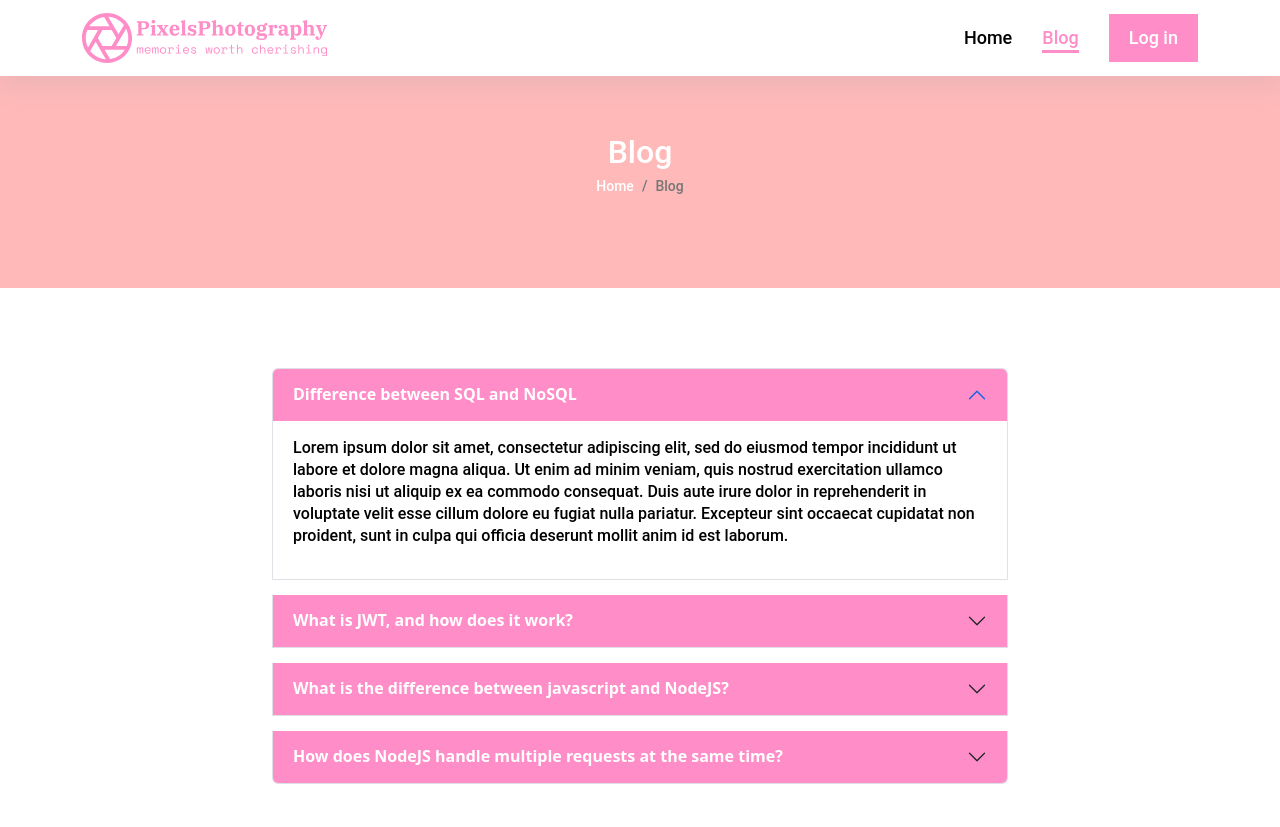
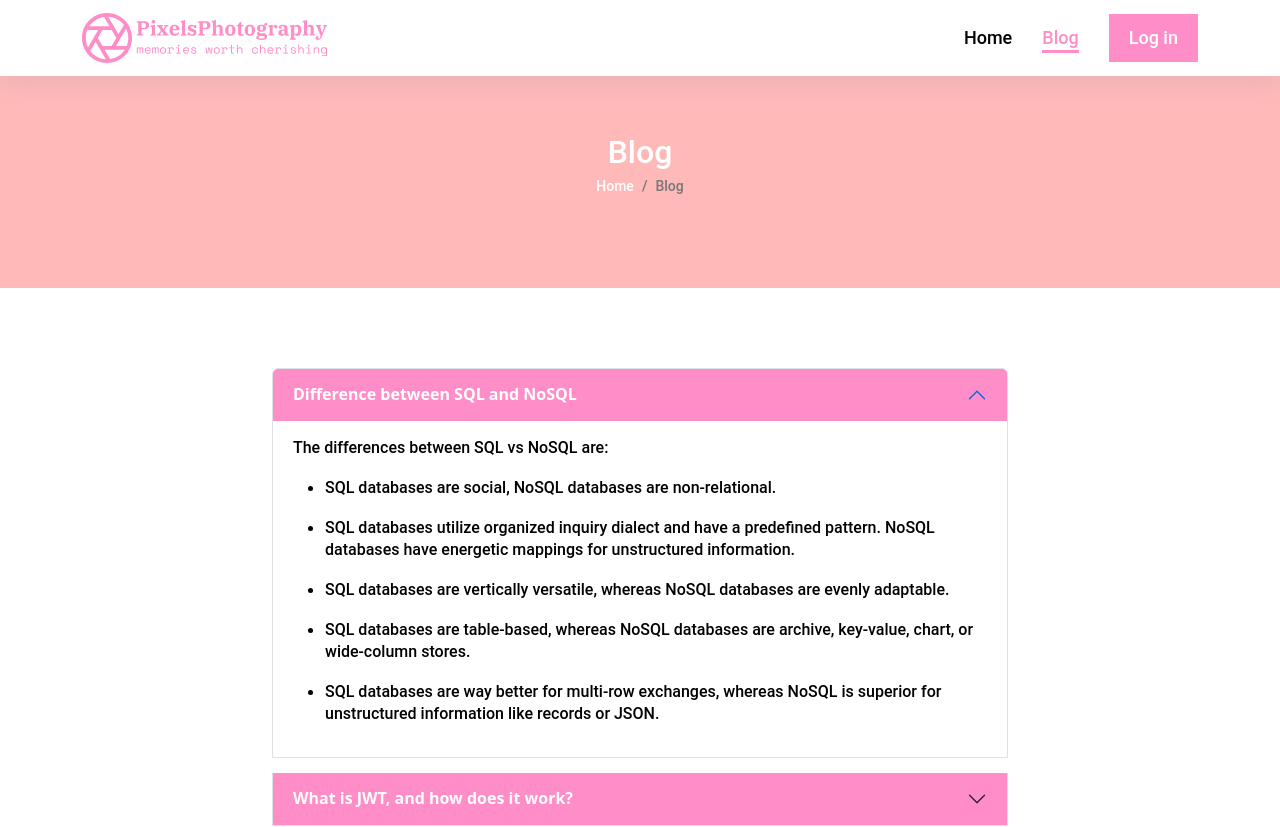
Before and after one commit to mirzanahid/pixel-photgraphy-client, a React (Create React App) app: page /blog in a window 1280 px wide. Shown: the top 827 px of the page. Built offline with nearby package versions, Linux system fonts and the light colour scheme; no server answers; a web font is replaced by a local one.

Commit message:
blog questions ans added

```diff
--- a/package.json
+++ b/package.json
@@ -15,6 +15,7 @@
     "react-photo-view": "^1.2.2",
     "react-router-dom": "^6.4.3",
     "react-scripts": "5.0.1",
+    "react-toastify": "^9.1.1",
     "web-vitals": "^2.1.4"
   },
   "scripts": {
--- a/src/layout/Main/Main.js
+++ b/src/layout/Main/Main.js
@@ -1,4 +1,5 @@
 import React from 'react';
+import { ToastContainer } from 'react-toastify';
 import { Outlet } from 'react-router-dom';
 import Footer from '../../pages/shared/Footer/Footer';
 import Header from '../../pages/shared/Header/Header';
@@ -8,6 +9,7 @@ const Main = () => {
         <div>
             <Header></Header>
             <Outlet></Outlet>
+            <ToastContainer></ToastContainer>
             <Footer></Footer>
         </div>
     );
--- a/src/pages/Blog/Blog.js
+++ b/src/pages/Blog/Blog.js
@@ -26,56 +26,54 @@ const Blog = () => {
                                 <Accordion.Item eventKey="0">
                                     <Accordion.Header>Difference between SQL and NoSQL</Accordion.Header>
                                     <Accordion.Body>
+                                        <p>The differences between SQL vs NoSQL are:</p>
                                         <p>
-                                            Lorem ipsum dolor sit amet, consectetur adipiscing elit, sed do
-                                            eiusmod tempor incididunt ut labore et dolore magna aliqua. Ut enim ad
-                                            minim veniam, quis nostrud exercitation ullamco laboris nisi ut
-                                            aliquip ex ea commodo consequat. Duis aute irure dolor in
-                                            reprehenderit in voluptate velit esse cillum dolore eu fugiat nulla
-                                            pariatur. Excepteur sint occaecat cupidatat non proident, sunt in
-                                            culpa qui officia deserunt mollit anim id est laborum.
+
                                         </p>
+                                        <ul>
+                                            <li><p>SQL databases are social, NoSQL databases are non-relational.</p></li>
+                                            <li><p>SQL databases utilize organized inquiry dialect and have a predefined pattern. NoSQL databases have energetic mappings for unstructured information.</p></li>
+                                            <li><p>SQL databases are vertically versatile, whereas NoSQL databases are evenly adaptable.</p></li>
+                                            <li><p>SQL databases are table-based, whereas NoSQL databases are archive, key-value, chart, or wide-column stores.</p></li>
+                                            <li><p>SQL databases are way better for multi-row exchanges, whereas NoSQL is superior for unstructured information like records or JSON.</p></li>
+                                        </ul>
                                     </Accordion.Body>
                                 </Accordion.Item>
                                 <Accordion.Item eventKey="1">
                                     <Accordion.Header>What is JWT, and how does it work?</Accordion.Header>
                                     <Accordion.Body>
                                         <p>
-                                            Lorem ipsum dolor sit amet, consectetur adipiscing elit, sed do
-                                            eiusmod tempor incididunt ut labore et dolore magna aliqua. Ut enim ad
-                                            minim veniam, quis nostrud exercitation ullamco laboris nisi ut
-                                            aliquip ex ea commodo consequat. Duis aute irure dolor in
-                                            reprehenderit in voluptate velit esse cillum dolore eu fugiat nulla
-                                            pariatur. Excepteur sint occaecat cupidatat non proident, sunt in
-                                            culpa qui officia deserunt mollit anim id est laborum.
+                                            JWT, or JSON Web Token, is an open standard utilized to share security data between two parties — a client and a server. Each JWT contains encoded JSON objects, counting a set of claims. JWTs are marked employing a cryptographic calculation to guarantee that the claims cannot be changed after the token is issued.
                                         </p>
+                                        <p>JWTs can be broken down into three parts: header, payload, and signature. Each portion is isolated from the other by dab (.), and will take after the underneath structure: Header.Payload.Signature. The data contained within the header depicts the calculation utilized to produce the signature. All the claims inside JWT confirmation are put away in this part. Claims are utilized to supply confirmation to the party getting the token. For case, a server can set a claim saying 'isAdmin: true' and issue it to an regulatory client upon effectively logging into the application. The admin client can presently send this token in each resulting ask he/she sends to the server to demonstrate their character. The signature portion of a JWT is determined from the header and payload areas.</p>
                                     </Accordion.Body>
                                 </Accordion.Item>
                                 <Accordion.Item eventKey="2">
                                     <Accordion.Header>What is the difference between javascript and NodeJS?</Accordion.Header>
                                     <Accordion.Body>
                                         <p>
-                                            Lorem ipsum dolor sit amet, consectetur adipiscing elit, sed do
-                                            eiusmod tempor incididunt ut labore et dolore magna aliqua. Ut enim ad
-                                            minim veniam, quis nostrud exercitation ullamco laboris nisi ut
-                                            aliquip ex ea commodo consequat. Duis aute irure dolor in
-                                            reprehenderit in voluptate velit esse cillum dolore eu fugiat nulla
-                                            pariatur. Excepteur sint occaecat cupidatat non proident, sunt in
-                                            culpa qui officia deserunt mollit anim id est laborum.
+                                            Differences Between Node.js and JavaScript:
                                         </p>
+                                        <ul>
+                                            <li><p>JavaScript may be a client-side scripting dialect that's lightweight, cross-platform, and deciphered. Both Java and HTML incorporate it. Node.js, on the other hand, could be a V8-based server-side programming dialect.</p></li>
+                                            <li><p>JavaScript may be a basic programming dialect that can be utilized with any browser that has the JavaScript Motor introduced. Node.js, on the other hand, is an translator or execution environment for the JavaScript programming dialect.</p></li>
+                                            <li><p>Any motor may run JavaScript. As a result, composing JavaScript is unimaginably simple, and any working environment is comparative to a total browser. Node.js, on the other hand, as it were empowers the V8 motor.</p></li>
+                                            <li><p>A particular non-blocking operation is required to get to any working framework. There are many fundamental objects in JavaScript, but they are completely OS-specific.</p></li>
+                                            <li><p>The basic benefits of JavaScript incorporate a wide choice of interfacing and intuitive and fair the correct sum of server contact and coordinate guest input.
+                                                <br /><br />
+                                                Node.js, on the other hand, offers hub bundle administration with over 500 modules and the capacity to handle numerous demands at the same time. It too offers the special capacity to empower microservice engineering and the Web of Things. Indeed when comparing hub js vs. respond js, hub js continuously wins.</p></li>
+
+                                        </ul>
                                     </Accordion.Body>
                                 </Accordion.Item>
                                 <Accordion.Item eventKey="3">
                                     <Accordion.Header>How does NodeJS handle multiple requests at the same time?</Accordion.Header>
                                     <Accordion.Body>
                                         <p>
-                                            Lorem ipsum dolor sit amet, consectetur adipiscing elit, sed do
-                                            eiusmod tempor incididunt ut labore et dolore magna aliqua. Ut enim ad
-                                            minim veniam, quis nostrud exercitation ullamco laboris nisi ut
-                                            aliquip ex ea commodo consequat. Duis aute irure dolor in
-                                            reprehenderit in voluptate velit esse cillum dolore eu fugiat nulla
-                                            pariatur. Excepteur sint occaecat cupidatat non proident, sunt in
-                                            culpa qui officia deserunt mollit anim id est laborum.
+                                            NodeJS receives multiple client requests and places them into EventQueue. NodeJS is built with the concept of event-driven architecture. NodeJS has its own EventLoop which is an infinite loop that receives requests and processes them. EventLoop is the listener for the EventQueue.
+                                        </p>
+                                        <p>
+                                            On the off chance that NodeJS can handle the ask without I/O blocking at that point the occasion circle would itself prepare the ask and sends the reaction back to the client by itself. But, it is conceivable to handle numerous demands parallelly utilizing the NodeJS cluster module or worker_threads module.
                                         </p>
                                     </Accordion.Body>
                                 </Accordion.Item>
--- a/src/pages/shared/Signup/Signup.js
+++ b/src/pages/shared/Signup/Signup.js
@@ -14,7 +14,7 @@ const auth = getAuth(app)
 // google provider
 const provider = new GoogleAuthProvider();
 const Signup = () => {
-    const { createUser, updateUserProfile, user } = useContext(AuthContext);
+    const { createUser, updateUserProfile, user, logout } = useContext(AuthContext);
     const navigate = useNavigate();
 
     const [error, setError] = useState()
@@ -50,7 +50,8 @@ const Signup = () => {
         // create new user using email and password
         createUser(email, password)
             .then(result => {
-                navigate('/')
+                logout()
+                navigate('/login')
                 handlerForUpdateNameAndPhoto(name, image)
                 form.reset()
             })
```
Also changed, not shown: 1 other file (tests, documents, lock files or other folders).
